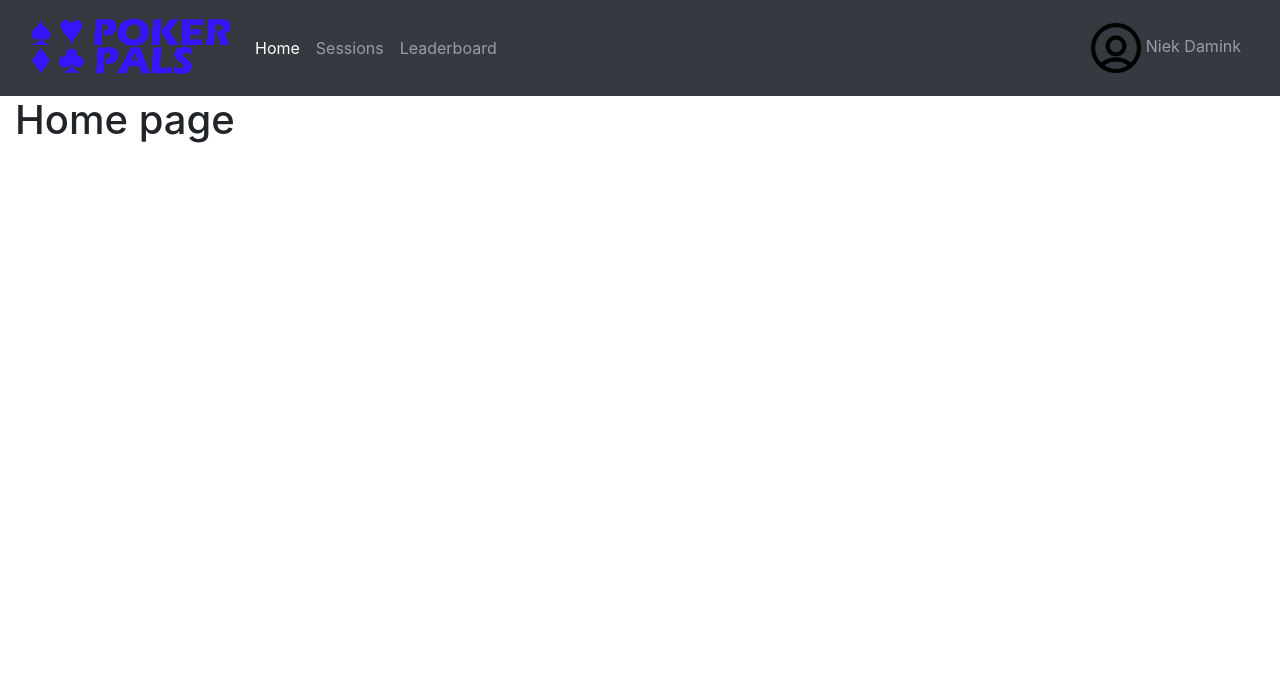
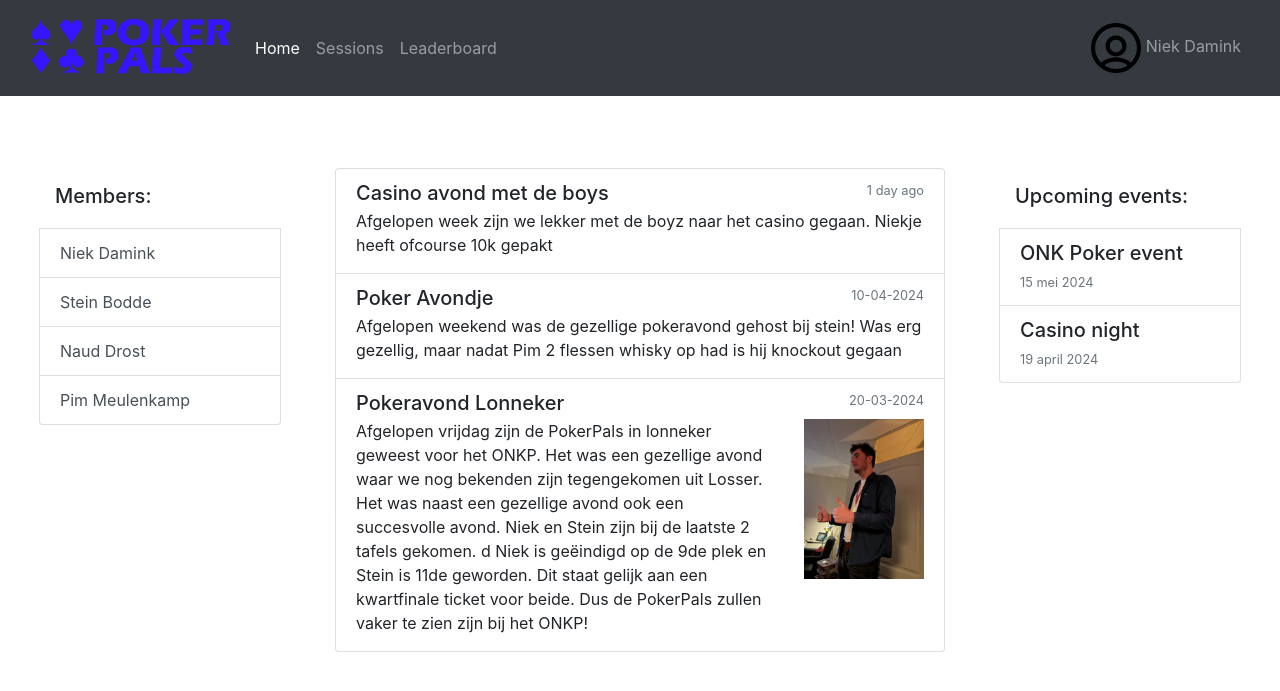
Before and after one commit to Niek-Damink/PokerPals, a Flask app: page / in a window 1280 px wide. Shown: the top 691 px of the page. Run offline with Flask 3, Linux system fonts and the light colour scheme; a user stored in the database is signed in; some libraries are stand-ins or nearby versions.

Commit message:
Made a general layout for the home page

```diff
--- a/src/website/templates/home.html
+++ b/src/website/templates/home.html
@@ -1,5 +1,74 @@
 {% extends "base.html"%} {% block title %} Home {% endblock %}
 
 {% block content%}
-<h1>Home page</h1>
-{% endblock %}
+<br>
+<br>
+<br>
+<div class="row">
+    <div class="col">
+        <ul class="list-group px-4">
+            <h5 class="mb-1 p-3">Members:</h5>
+            <li class="list-group-item list-group-item-action">Niek Damink</li>
+            <li class="list-group-item list-group-item-action">Stein Bodde</li>
+            <li class="list-group-item list-group-item-action">Naud Drost</li>
+            <li class="list-group-item list-group-item-action">Pim Meulenkamp</li>
+        </ul>
+    </div>
+    <div class="col-6">
+        <div class="list-group">
+            <a class="list-group-item list-group-item-action flex-column align-items-start">
+                <div class="d-flex w-100 justify-content-between">
+                    <h5 class="mb-1">Casino avond met de boys</h5>
+                    <small class="text-muted">1 day ago</small>
+                </div>
+                <p class="mb-1">Afgelopen week zijn we lekker met de boyz naar het casino gegaan. Niekje heeft ofcourse
+                    10k gepakt</p>
+            </a>
+            <a class="list-group-item list-group-item-action flex-column align-items-start">
+                <div class="d-flex w-100 justify-content-between">
+                    <h5 class="mb-1">Poker Avondje</h5>
+                    <small class="text-muted">10-04-2024</small>
+                </div>
+                <p class="mb-1">Afgelopen weekend was de gezellige pokeravond gehost bij stein! Was erg gezellig, maar
+                    nadat Pim 2 flessen whisky op had is hij knockout gegaan</p>
+            </a>
+            <a class="list-group-item list-group-item-action flex-column align-items-start">
+                <div class="d-flex w-100 justify-content-between">
+                    <h5 class="mb-1">Pokeravond Lonneker</h5>
+                    <small class="text-muted">20-03-2024</small>
+                </div>
+                <div class="row">
+                    <div class="col">
+                        <p class="mb-1">Afgelopen vrijdag zijn de PokerPals in lonneker geweest voor het ONKP.
+                            Het was een gezellige avond waar we nog bekenden zijn tegengekomen uit Losser. Het was naast
+                            een gezellige avond ook een succesvolle avond. Niek en Stein zijn bij de laatste 2 tafels
+                            gekomen.
+                            d Niek is geëindigd op de 9de plek en Stein is 11de geworden. Dit staat gelijk aan een
+                            kwartfinale ticket voor beide.
+                            Dus de PokerPals zullen vaker te zien zijn bij het ONKP!</p>
+                    </div>
+                    <div class="col-auto">
+                        <img src="{{url_for('static', filename='pictures/pim.jpg')}}" width="120px">
+                    </div>
+                </div>
+            </a>
+        </div>
+    </div>
+    <div class="col">
+        <div class="list-group px-4">
+            <h5 class="mb-1 p-3">Upcoming events:</h5>
+            <a class="list-group-item list-group-item-action flex-column align-items-start">
+                <div class="d-flex w-100 justify-content-between">
+                    <h5 class="mb-1">ONK Poker event</h5>
+                </div>
+                <small class="text-muted">15 mei 2024</small>
+            </a>
+            <a class="list-group-item list-group-item-action flex-column align-items-start">
+                <div class="d-flex w-100 justify-content-between">
+                    <h5 class="mb-1">Casino night</h5>
+                </div>
+                <small class="text-muted">19 april 2024</small>
+            </a>
+        </div>
+    </div>
+    {% endblock %}
```
Also changed, not shown: src/website/templates/login.html (+6 -1 lines), src/website/static/pictures/pim.jpg (added).
